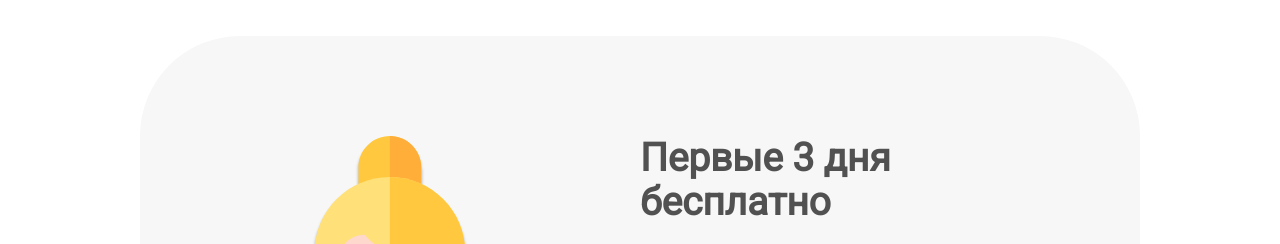
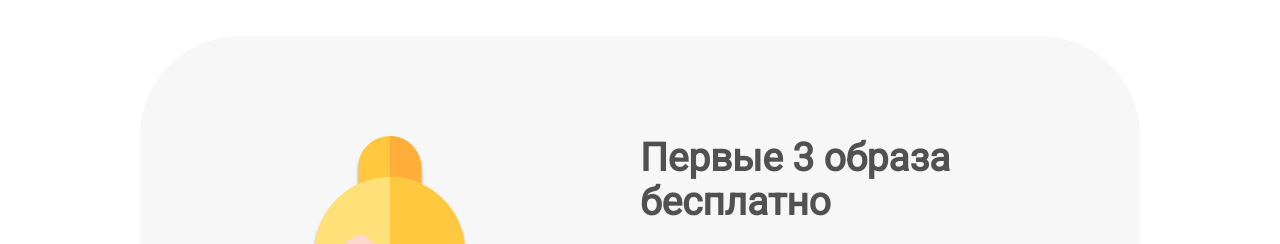
Before and after one commit to anikitosiknik/ClodLanding, a plain HTML site: page info.html in a window 1280 px wide. Shown: the part 4780-5024 px from the top of the page. Drawn offline with Linux system fonts and the light colour scheme.

Commit message:
change header

```diff
--- a/info.html
+++ b/info.html
@@ -114,7 +114,7 @@
         <div class="price" >
             <img src="./public/girl.svg" alt="">
             <div class="price_info">
-                <h2>Первые 3 дня бесплатно</h2>
+                <h2>Первые 3 образа бесплатно</h2>
                 <p>Бесплатная регистрация занимает несколько секунд и не требует ввода банковской карты.</p>
                 <p>Если понравится, Вы сможете продлить доступ внутри приложения, стоимость подписки 1,99 BYN в неделю.</p>
                 <a class="video_button" href="./">Попробовать бесплатно</a>
```
